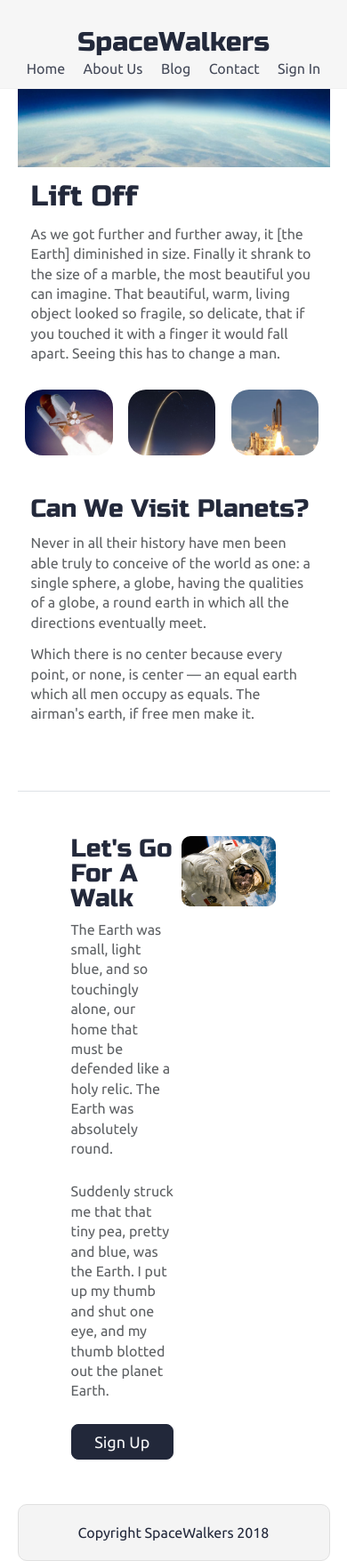
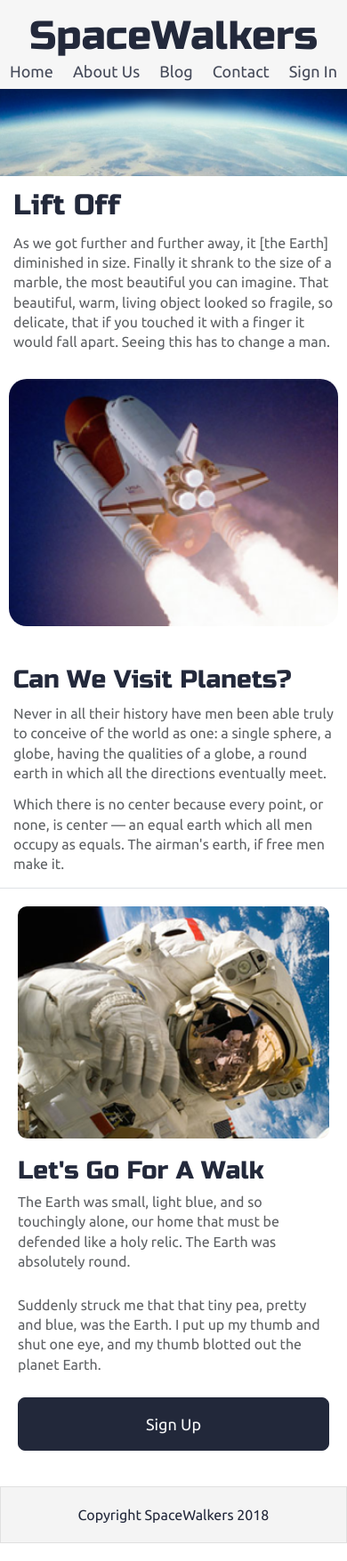
Before and after one commit to bloominstituteoftechnology/Sprint-Challenge--Advanced-CSS, a PHP site: page / in a window 390 px wide. Shown: the whole page at 89% size. Run offline with PHP 8.4, Linux system fonts and the light colour scheme.

Commit message:
Task 6 Complete - mobile layout, html, less added

```diff
--- a/css/index.css
+++ b/css/index.css
@@ -165,12 +165,6 @@ img {
   width: 100%;
   margin: 0 auto;
 }
-@media (max-width: 500px) {
-  .container {
-    width: 90%;
-    margin: 0 5%;
-  }
-}
 .main-navigation {
   width: 100%;
   height: 100px;
@@ -188,7 +182,6 @@ img {
   .main-navigation .nav-container {
     flex-wrap: wrap;
     justify-content: center;
-    padding-top: 10px;
   }
 }
 .main-navigation .nav-container .logo-heading {
@@ -198,11 +191,11 @@ img {
 }
 @media (max-width: 500px) {
   .main-navigation .nav-container .logo-heading {
-    font-size: 3rem;
+    font-size: 4.5rem;
   }
 }
 .main-navigation .nav-container .nav {
-  width: 100%;
+  width: 450px;
   display: flex;
   justify-content: space-evenly;
 }
@@ -213,12 +206,12 @@ img {
   }
 }
 .main-navigation .nav-container .nav a {
-  font-size: 1.6rem;
+  font-size: 1.8rem;
   text-decoration: none;
   color: #454a59;
 }
 footer {
-  color: #22283B;
+  color: #22283b;
   background: #f4f4f4;
   padding: 20px 0;
   border: 1px double #e0e0e0;
@@ -227,10 +220,21 @@ footer {
   justify-content: center;
   align-items: center;
 }
+@media (max-width: 500px) {
+  footer {
+    width: 100%;
+    border-radius: 0;
+  }
+}
 .home .intro {
   padding: 100px 0 10px;
 }
-.home .intro img {
+@media (max-width: 500px) {
+  .home .intro {
+    padding: 100 0 20px;
+  }
+}
+.home .intro .earth {
   max-width: 100%;
   margin: auto;
 }
@@ -251,6 +255,21 @@ footer {
   border-radius: 20px;
   height: 100%;
 }
+@media (max-width: 500px) {
+  .home .space-images .blast {
+    width: 100%;
+  }
+}
+@media (max-width: 500px) {
+  .home .space-images .sky {
+    display: none;
+  }
+}
+@media (max-width: 500px) {
+  .home .space-images .launch {
+    display: none;
+  }
+}
 .home .visit-planets {
   padding: 15px;
 }
@@ -267,8 +286,21 @@ footer {
   display: flex;
   justify-content: center;
 }
+@media (max-width: 500px) {
+  .home .walk {
+    flex-direction: column-reverse;
+    margin-top: 0;
+    padding: 20px 20px;
+  }
+}
 .home .walk .walk-text {
   width: 50%;
+}
+@media (max-width: 500px) {
+  .home .walk .walk-text {
+    width: 100%;
+    padding: 20px 0;
+  }
 }
 .home .walk .walk-text h3 {
   margin-bottom: 10px;
@@ -300,12 +332,50 @@ footer {
   background: #f6f7f8;
   color: #22283a;
 }
+@media (max-width: 500px) {
+  .home .walk .walk-text .btn {
+    -webkit-border-radius: 8px;
+    -moz-border-radius: 8px;
+    border-radius: 8px;
+    display: flex;
+    justify-content: center;
+    align-items: center;
+    width: 100px;
+    height: 60px;
+    background-color: #22283a;
+    color: #f6f7f8;
+    border: 1px solid #22283a;
+    cursor: pointer;
+    font-size: 1.8rem;
+  }
+  .home .walk .walk-text .btn:hover {
+    background: #f6f7f8;
+    color: #22283a;
+  }
+}
+@media (max-width: 500px) and (max-width: 500px) {
+  .home .walk .walk-text .btn {
+    width: 100%;
+  }
+}
 .home .walk .walk-img {
   width: 46%;
   margin-left: 4%;
+}
+@media (max-width: 500px) {
+  .home .walk .walk-img {
+    width: 100%;
+    margin: 0;
+  }
 }
 .home .walk .walk-img img {
   width: 100%;
   height: auto;
   border-radius: 10px;
 }
+@media (max-width: 500px) {
+  .home .walk .walk-img img {
+    width: 100%;
+    margin: 0;
+  }
+}
--- a/index.html
+++ b/index.html
@@ -33,7 +33,7 @@
 
     <div class="container home">
       <header class="intro">
-        <img src="img/main-header.png" />
+        <img src="img/main-header.png" class="earth" />
 
         <h2>Lift Off</h2>
 
--- a/less/footer.less
+++ b/less/footer.less
@@ -1,6 +1,6 @@
 // Footer Styles
 footer {
-  color: #22283B;
+  color: #22283b;
   background: #f4f4f4;
   padding: 20px 0;
   border: 1px double #e0e0e0;
@@ -8,4 +8,8 @@ footer {
   display: flex;
   justify-content: center;
   align-items: center;
+  @media @mobile {
+    width: 100%;
+    border-radius: 0;
+  }
 }
--- a/less/global.less
+++ b/less/global.less
@@ -45,8 +45,4 @@ img {
   max-width: 800px;
   width: 100%;
   margin: 0 auto;
-  @media @mobile {
-    width: 90%;
-    margin: 0 5%;
-  }
 }
--- a/less/home-page.less
+++ b/less/home-page.less
@@ -1,9 +1,14 @@
 // Home Content
 
 .home {
+  @media @mobile {
+  }
   .intro {
     padding: 100px 0 10px;
-    img {
+    @media @mobile {
+      padding: 100 0 20px;
+    }
+    .earth {
       max-width: 100%;
       margin: auto;
     }
@@ -27,6 +32,21 @@
       border-radius: 20px;
       height: 100%;
     }
+    .blast {
+      @media @mobile {
+        width: 100%;
+      }
+    }
+    .sky {
+      @media @mobile {
+        display: none;
+      }
+    }
+    .launch {
+      @media @mobile {
+        display: none;
+      }
+    }
   }
 
   .visit-planets {
@@ -47,9 +67,18 @@
     padding: 50px 60px;
     display: flex;
     justify-content: center;
+    @media @mobile {
+      flex-direction: column-reverse;
+      margin-top: 0;
+      padding: 20px 20px;
+    }
 
     .walk-text {
       width: 50%;
+      @media @mobile {
+        width: 100%;
+        padding: 20px 0;
+      }
 
       h3 {
         margin-bottom: 10px;
@@ -61,17 +90,28 @@
 
       .btn {
         .button-creator(100px, 40px, @btn-bg-color, @porcelain, 1.8rem);
+        @media @mobile {
+          .button-creator(100px, 60px, @btn-bg-color, @porcelain, 1.8rem);
+        }
       }
     }
 
     .walk-img {
       width: 46%;
       margin-left: 4%;
+      @media @mobile {
+        width: 100%;
+        margin: 0;
+      }
 
       img {
         width: 100%;
         height: auto;
         border-radius: 10px;
+        @media @mobile {
+          width: 100%;
+          margin: 0;
+        }
       }
     }
   }
--- a/less/navigation.less
+++ b/less/navigation.less
@@ -16,7 +16,6 @@
     @media @mobile {
       flex-wrap: wrap;
       justify-content: center;
-      padding-top: 10px;
     }
 
     .logo-heading {
@@ -24,12 +23,12 @@
       text-align: center;
       margin: 2% 0;
       @media @mobile {
-        font-size: 3rem;
+        font-size: 4.5rem;
       }
     }
 
     .nav {
-      width: 100%;
+      width: 450px;
       display: flex;
       justify-content: space-evenly;
 
@@ -39,7 +38,7 @@
       }
 
       a {
-        font-size: 1.6rem;
+        font-size: 1.8rem;
         text-decoration: none;
         color: @nav-font;
       }
```
